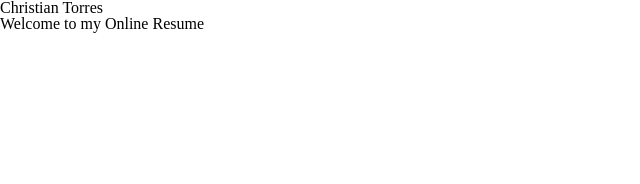
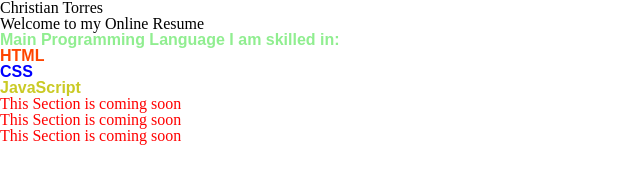
Before and after one commit to TorresChristian1/TorresChristian1.github.io, a plain HTML site: page src/index.html in a window 1280 px wide. Shown: the whole page, without its empty margins (0-640 px from the left). Drawn offline with Linux system fonts and the light colour scheme.

Commit message:
Build 0.0.2 Notes in README.md file

```diff
--- a/src/css/main.css
+++ b/src/css/main.css
@@ -2,4 +2,27 @@
     margin: 0 auto;
     padding: 0;
     border: 0;
+    box-sizing: border-box;
 }
+
+.temptext{
+    color: red;
+}
+
+#skillsSection{
+    font-size: 1rem;
+    font-weight: 600;
+    font-family: Arial, Helvetica, sans-serif;
+    color: lightgreen
+}
+#skillsSection ul #htmlLogo{
+    color: orangered;
+}
+
+#skillsSection ul #cssLogo{
+ color: blue;
+}
+
+#skillsSection ul #jsLogo{
+ color: rgb(202, 202, 37);
+}
--- a/src/index.html
+++ b/src/index.html
@@ -12,8 +12,25 @@
     <body>
     <h1>Christian Torres</h1>
   <p>Welcome to my Online Resume</p>
-
-
+  <section id="skillsSection">
+    <h2 class="mainSkills">Main Programming Language I am skilled in:</h2>
+    <ul>
+      <li id="htmlLogo">HTML</li>
+      <li id="cssLogo">CSS</li>
+      <li id="jsLogo">JavaScript</li>
+    </ul>
+  </section>
+  <section id="projectsBuilds">
+    <section id="completedProjects">
+      <h3 class="temptext">This Section is coming soon</h3>
+    </section>
+    <section id="workInProgressProjects">
+      <h3 class="temptext">This Section is coming soon</h3>
+    </section>
+    <section id="inProgress">
+      <h3 class="temptext">This Section is coming soon</h3>
+    </section>
+  </section>
   <script src="./js/script.js"></script>
 </body>
 </html>
--- a/src/js/script.js
+++ b/src/js/script.js
@@ -1 +1 @@
-alert('I am connected to the index.html file');
+// alert('I am connected to the index.html file');
```
